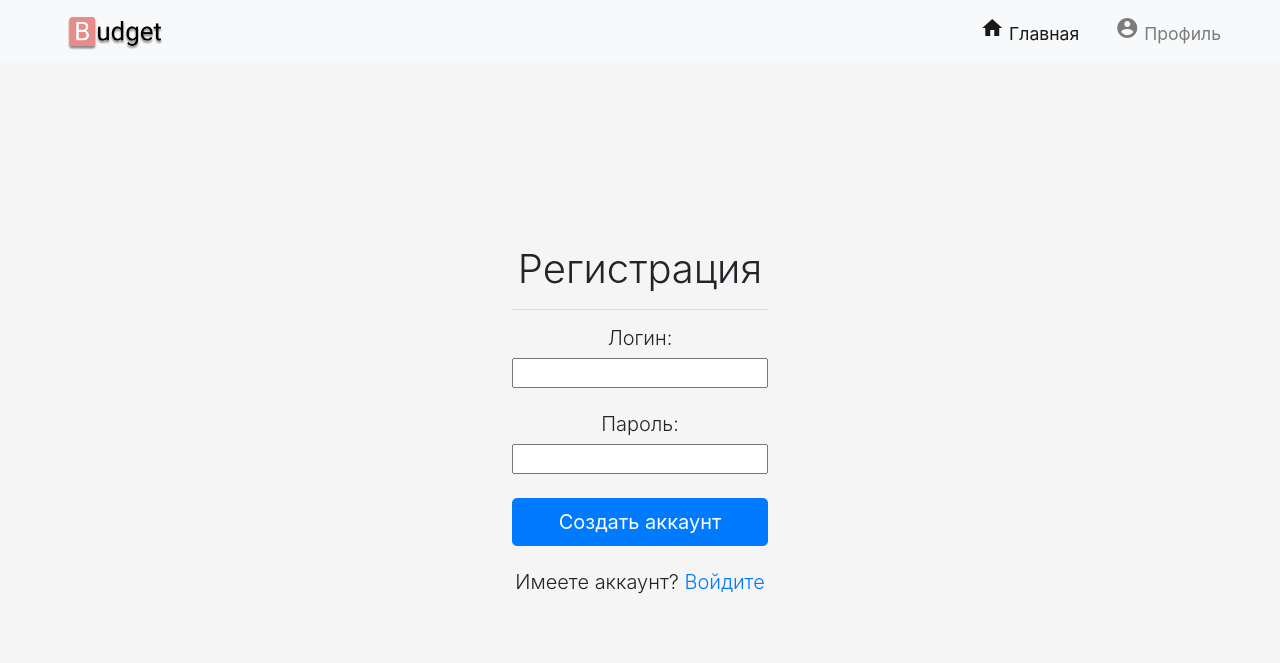
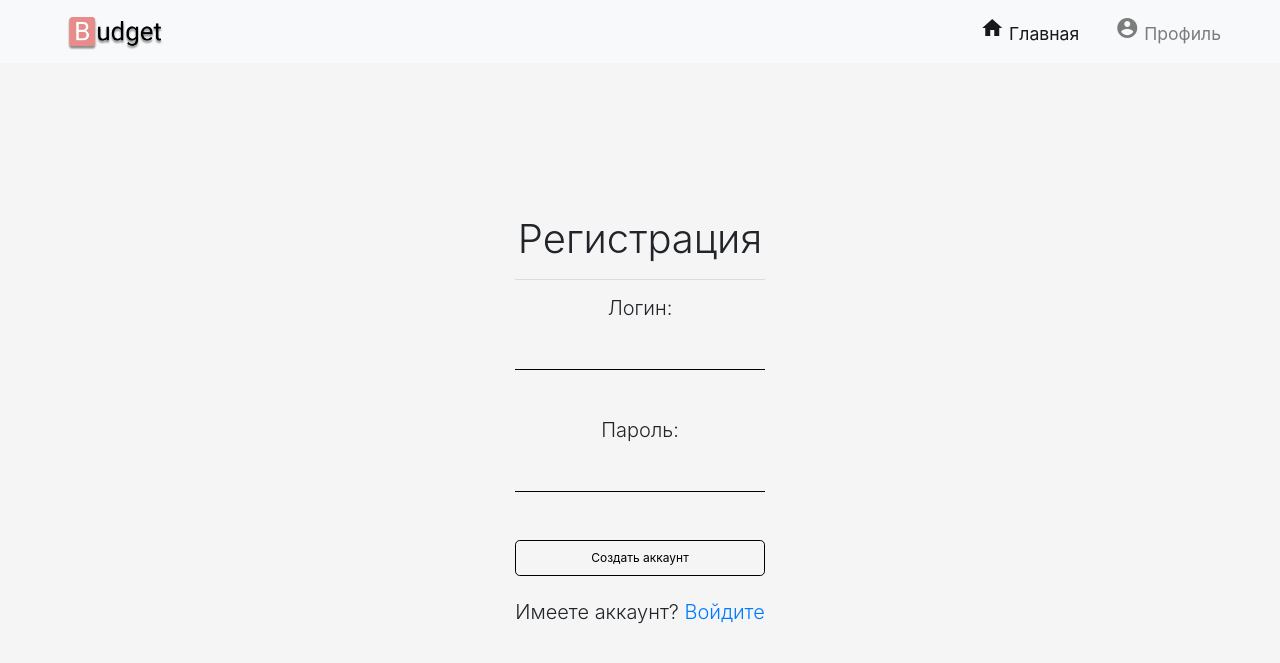
Before and after one commit to Ravenfill/Budget, a Flask app: page /signup in a window 1280 px wide. Shown: the top 663 px of the page. Run offline with Flask 2, Linux system fonts and the light colour scheme; some libraries are stand-ins or nearby versions.

Commit message:
New sign in/up design

```diff
--- a/app/static/css/main.css
+++ b/app/static/css/main.css
@@ -13,6 +13,24 @@ body{
     justify-content: center;
 }
 
+input{
+
+
+  }
+  .form-my:focus{font-size:16px;}
+
+  .form-my{
+      border-radius: 0px;
+    border:none;
+    border-bottom:  1px solid #000;
+    background: none;
+    color: #000;
+    padding: 10px;
+    outline:none !important;
+    text-decoration: none;
+    appearance: none;
+  }
+
 .form-center{
     display: flex;
     justify-content: center;
@@ -20,6 +38,23 @@ body{
     width: 100%;
     height: 90vh;
 
+}
+
+#form-add{
+    margin-top: 30px;
+}
+
+.new-button{
+    font-size: 12px;
+    background: none;
+    border: 1px solid #000;
+    color: #000;
+}
+
+.new-button:hover{
+    cursor: pointer;
+    background-color: whitesmoke;
+    color: black;
 }
 
 .error404{
--- a/app/templates/auth/signin.html
+++ b/app/templates/auth/signin.html
@@ -60,11 +60,11 @@
         <h1 class="display-1" style="font-size: 40px;">Вход</h1><hr>
         {{ form.hidden_tag() }}
         <h1 class="display-4" style="font-size: 20px;">Логин:</h1>
-        {{ form.username(class_="form-control form-control-sm") }}<br>
+        {{ form.username(class_="form-control form-my form-control-sm") }}<br>
         <h1 class="display-4" style="font-size: 20px;">Пароль:</h1>
-        {{ form.password(class_="form-control form-control-sm") }}<br>
+        {{ form.password(class_="form-control form-my form-control-sm") }}<br>
         {{ form.remember(class_="form-control form-control-sm") }}<a>Запомнить меня</a><br><br>
-        <button class="btn btn-lg btn-primary btn-block" type="submit">Войти в аккаунт</button>
+        <button class="btn new-button btn-lg btn-primary btn-block" type="submit">Войти в аккаунт</button>
         <br>
         <h1 class="display-4" style="font-size: 20px;">Нет аккаунта? <a href="signup">Зарегистрируйтесь</a></h1>
     </form>
--- a/app/templates/auth/signup.html
+++ b/app/templates/auth/signup.html
@@ -62,10 +62,10 @@
         <h1 class="display-1" style="font-size: 40px;">Регистрация</h1><hr>
         {{ form.hidden_tag() }}
         <h1 class="display-4" style="font-size: 20px;">Логин:</h1>
-        {{ form.username}}<br><br>
+        {{ form.username(class_="form-control form-my form-control-sm")}}<br><br>
         <h1 class="display-4" style="font-size: 20px;">Пароль:</h1>
-        {{ form.password }}<br><br>
-        <button class="btn btn-lg btn-primary btn-block" type="submit">Создать аккаунт</button>
+        {{ form.password(class_="form-control form-my form-control-sm") }}<br><br>
+        <button class="btn new-button btn-lg btn-primary btn-block" type="submit">Создать аккаунт</button>
         <br>
         <h1 class="display-4" style="font-size: 20px;">Имеете аккаунт? <a href="signin"> Войдите</a></h1>
     </form>
```
Also changed, not shown: app/templates/dashboard/dashboard.html (+5 -5 lines).
